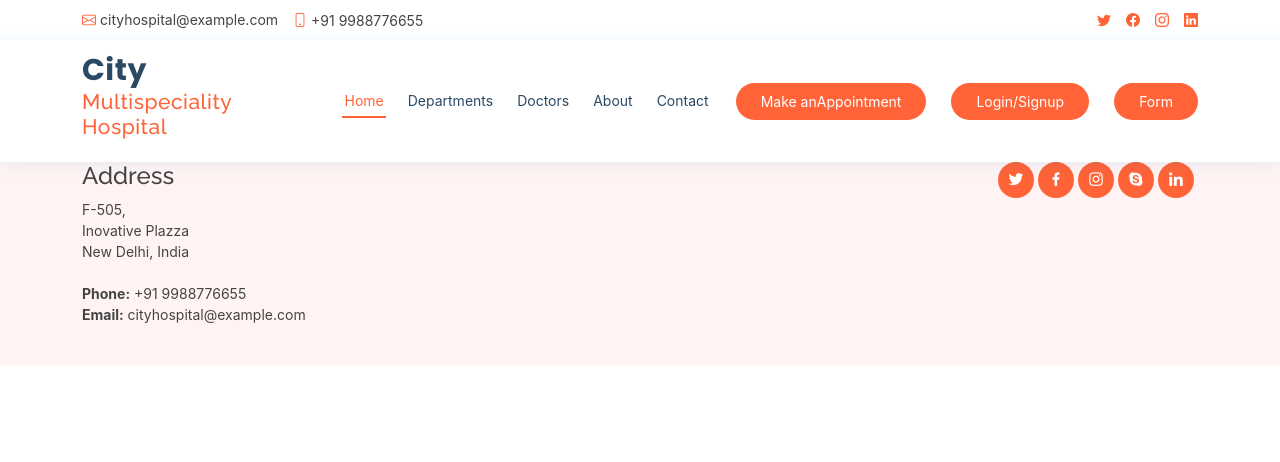
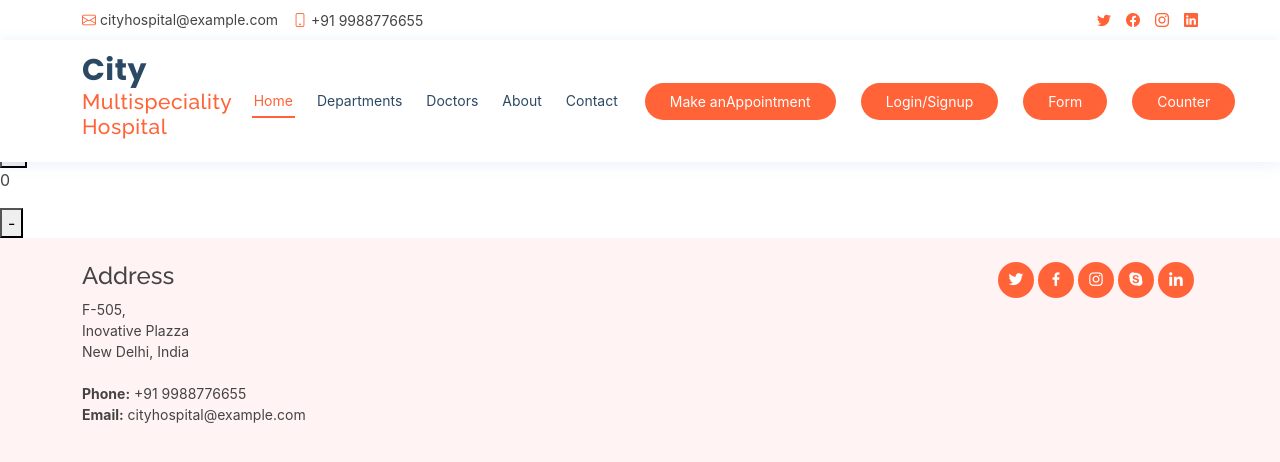
Before and after one commit to Dharmikpaneliy/CityHospital, a React (Create React App) app: page /counter in a window 1280 px wide. Shown: the top 462 px of the page. Built offline with nearby package versions, Linux system fonts and the light colour scheme.

Commit message:
git-setup

```diff
--- a/package.json
+++ b/package.json
@@ -13,9 +13,12 @@
     "formik": "^2.2.9",
     "react": "^18.1.0",
     "react-dom": "^18.1.0",
+    "react-redux": "^8.0.2",
     "react-router-dom": "^5.2.0",
     "react-scripts": "5.0.1",
     "reactstrap": "^9.0.2",
+    "redux": "^4.2.0",
+    "redux-thunk": "^2.4.1",
     "styled-components": "^5.3.5",
     "web-vitals": "^2.1.4",
     "yup": "^0.32.11"
--- a/src/App.js
+++ b/src/App.js
@@ -13,22 +13,31 @@ import PublicRoute from './Container/Route/PublicRoute';
 import PrivateRoute from './Container/Route/PrivateRoute';
 import { Switch } from 'react-router-dom';
 import ListAppointment from './Container/Appointment/ListAppointment';
+import { Provider } from 'react-redux';
+import Counter from './Container/Counter/Counter';
+import { configureStore } from './redux/Store';
 
 function App() {
+
+  let store = configureStore();
+
   return (
     <>
       <Header />
-      <Switch>
-        <PublicRoute exact path={"/"} component={Home}/>
-        <PublicRoute exact path={"/department"} component={Department}/>
-        <PrivateRoute exact path={"/doctors"} component={Doctors}/>
-        <PublicRoute exact path={"/about"} component={About}/>
-        <PrivateRoute exact path={"/contact"} component={Contact}/>
-        <PrivateRoute exact path={"/appointment"} component={Appointment}/>
-        <PublicRoute exact path={"/listappointment"} component={ListAppointment} />
-        <PublicRoute restricted={true} exact path={"/login"} component={Login}/>
-        <PublicRoute  exact path={"/form"} component={Form_1}/>
-      </Switch>
+      <Provider store={store}>
+        <Switch>
+          <PublicRoute exact path={"/"} component={Home} />
+          <PublicRoute exact path={"/department"} component={Department} />
+          <PrivateRoute exact path={"/doctors"} component={Doctors} />
+          <PublicRoute exact path={"/about"} component={About} />
+          <PrivateRoute exact path={"/contact"} component={Contact} />
+          <PrivateRoute exact path={"/appointment"} component={Appointment} />
+          <PublicRoute exact path={"/listappointment"} component={ListAppointment} />
+          <PublicRoute restricted={true} exact path={"/login"} component={Login} />
+          <PublicRoute exact path={"/form"} component={Form_1} />
+          <PublicRoute exact path={"/counter"} component={Counter}/>
+        </Switch>
+      </Provider>
       <Footer />
     </>
   );
--- a/src/Components/Header/Header.js
+++ b/src/Components/Header/Header.js
@@ -60,6 +60,7 @@ function Header(props) {
                     </a> */}
                     <NavLink className="appointment-btn scrollto" to={"/login"}><span className="d-none d-md-inline">Login/Signup</span></NavLink>
                     <NavLink className="appointment-btn scrollto" to={"/form"}><span className="d-none d-md-inline">Form</span></NavLink>
+                    <NavLink className="appointment-btn scrollto" to={"/counter"}><span className="d-none d-md-inline">Counter</span></NavLink>
                 </div>
             </header>
         </div>
--- /dev/null
+++ b/src/Container/Counter/Counter.js
@@ -0,0 +1,32 @@
+import React from 'react';
+import { useDispatch, useSelector } from 'react-redux';
+import { decrementCounter, incrementCounter } from '../../redux/Action/Counter.action';
+
+function Counter(props) {
+
+    const dispatch = useDispatch()
+    const counter = useSelector(state=>state.counter)
+    const handleincrement = () => {
+        dispatch(incrementCounter())
+    }
+
+    const handledecrement = () => {
+        dispatch(decrementCounter())
+    }
+
+    return (
+        <div>
+            <button onClick={()=>handleincrement()}>
+                +
+            </button>
+            <p>
+                {counter.counter}
+            </p>
+            <button onClick={()=>handledecrement()}>
+                -
+            </button>
+        </div>
+    );
+}
+
+export default Counter;
--- /dev/null
+++ b/src/redux/Action/Counter.action.js
@@ -0,0 +1,9 @@
+import * as ActionType from '../ActionType';
+
+export const incrementCounter = () => (dispatch) => {
+    dispatch ({type:ActionType.INCREMENT_COUNTER})
+}
+
+export const decrementCounter = () => (dispatch) => {
+    dispatch ({type:ActionType.DECREMENT_COUNTER})
+}
--- /dev/null
+++ b/src/redux/ActionType.js
@@ -0,0 +1,2 @@
+export const INCREMENT_COUNTER = "INCREMENT_COUNTER"
+export const DECREMENT_COUNTER = "DECREMENT_COUNTER"
--- /dev/null
+++ b/src/redux/Reducer/Counter.reducer.js
@@ -0,0 +1,22 @@
+import * as ActionType from '../ActionType';
+
+const initalState = {
+    counter : 0
+}
+
+export const counterReducer = (state = initalState , action) => {
+    switch (action.type) {
+        case ActionType.INCREMENT_COUNTER:
+        return {
+            ...state,
+            counter:state.counter + 1
+        }
+        case ActionType.DECREMENT_COUNTER:
+        return {
+            ...state,
+            counter:state.counter - 1
+        }
+        default :
+            return state;
+    }
+}
--- /dev/null
+++ b/src/redux/Reducer/index.js
@@ -0,0 +1,6 @@
+import { combineReducers } from "redux";
+import { counterReducer } from "./Counter.reducer";
+
+export const rootReducer = combineReducers({
+    counter:counterReducer
+})
--- /dev/null
+++ b/src/redux/Store.js
@@ -0,0 +1,9 @@
+import { createStore , applyMiddleware } from "redux"
+import { rootReducer } from "./Reducer"
+import thunk from 'redux-thunk';
+
+export const configureStore = () => {
+    let store = createStore(rootReducer , applyMiddleware(thunk))
+
+    return store;
+}
```
Also changed, not shown: 1 other file (tests, documents, lock files or other folders).
